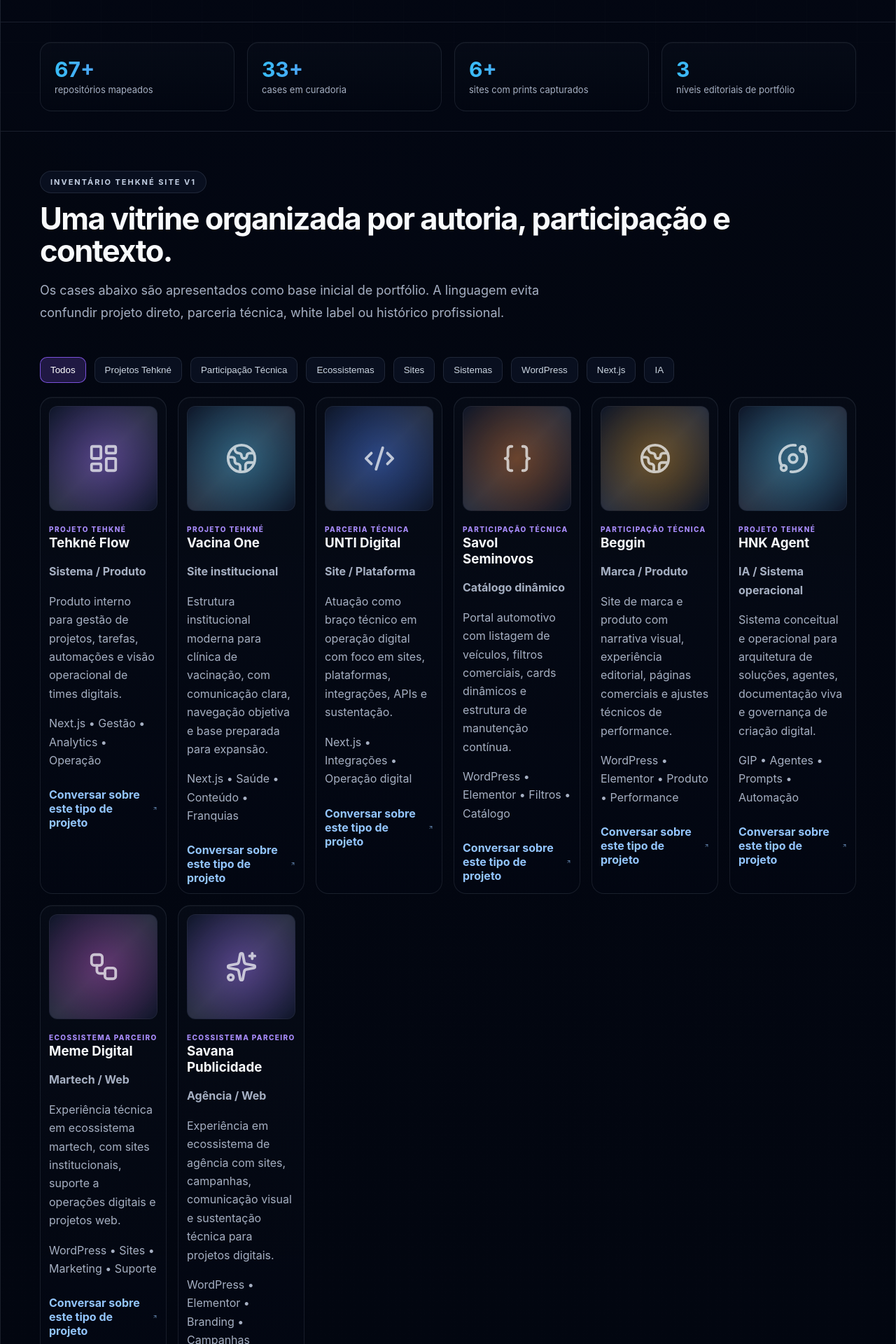
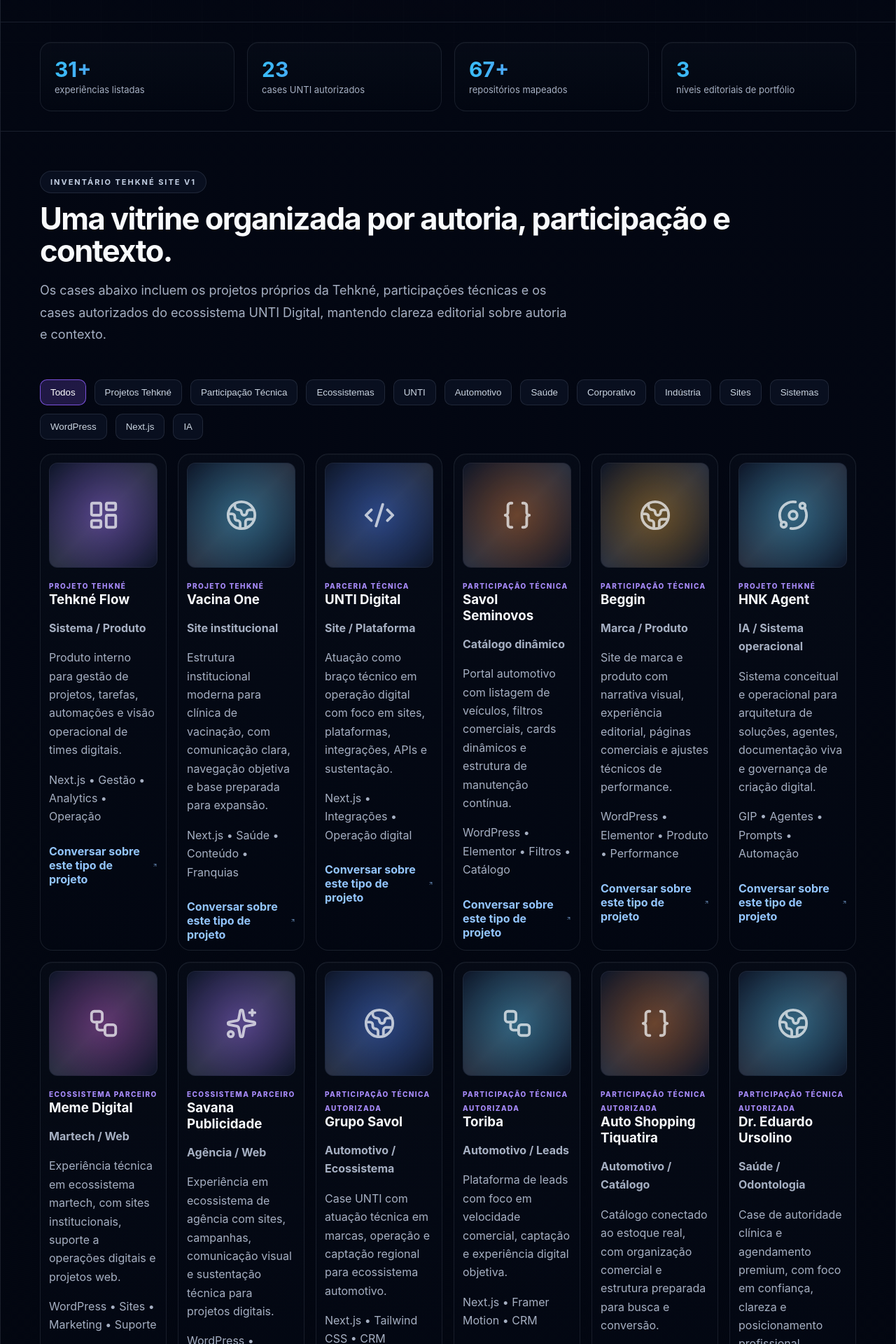
Before and after one commit to Tehkne-Solutions/tehkne-site, a Next.js app: page /portfolio in a window 1280 px wide. Shown: the part 660-2580 px from the top of the page at 70% size. Built offline with nearby package versions, Linux system fonts and the light colour scheme.

Commit message:
feat: include authorized UNTI cases in portfolio

```diff
--- a/app/portfolio/page.tsx
+++ b/app/portfolio/page.tsx
@@ -80,20 +80,250 @@
     tone: 'violet',
     icon: Sparkles,
     status: 'Histórico profissional'
+  },
+  {
+    title: 'Grupo Savol',
+    type: 'Participação técnica autorizada',
+    category: 'Automotivo / Ecossistema',
+    stack: 'Next.js • Tailwind CSS • CRM',
+    text: 'Case UNTI com atuação técnica em marcas, operação e captação regional para ecossistema automotivo.',
+    tone: 'blue',
+    icon: Globe2,
+    status: 'Ecossistema UNTI'
+  },
+  {
+    title: 'Toriba',
+    type: 'Participação técnica autorizada',
+    category: 'Automotivo / Leads',
+    stack: 'Next.js • Framer Motion • CRM',
+    text: 'Plataforma de leads com foco em velocidade comercial, captação e experiência digital objetiva.',
+    tone: 'cyan',
+    icon: Workflow,
+    status: 'Ecossistema UNTI'
+  },
+  {
+    title: 'Auto Shopping Tiquatira',
+    type: 'Participação técnica autorizada',
+    category: 'Automotivo / Catálogo',
+    stack: 'API • Catálogo web • SEO',
+    text: 'Catálogo conectado ao estoque real, com organização comercial e estrutura preparada para busca e conversão.',
+    tone: 'orange',
+    icon: Braces,
+    status: 'Ecossistema UNTI'
+  },
+  {
+    title: 'Dr. Eduardo Ursolino',
+    type: 'Participação técnica autorizada',
+    category: 'Saúde / Odontologia',
+    stack: 'Next.js • SEO • Framer Motion',
+    text: 'Case de autoridade clínica e agendamento premium, com foco em confiança, clareza e posicionamento profissional.',
+    tone: 'cyan',
+    icon: Globe2,
+    status: 'Ecossistema UNTI'
+  },
+  {
+    title: 'Dr. Alessandro Linder',
+    type: 'Participação técnica autorizada',
+    category: 'Saúde / Estética',
+    stack: 'Next.js • SEO local • UX',
+    text: 'Experiência digital para saúde e estética, com foco em confiança clínica e geração de consultas qualificadas.',
+    tone: 'violet',
+    icon: Sparkles,
+    status: 'Ecossistema UNTI'
+  },
+  {
+    title: 'Uroclínica de Joinville',
+    type: 'Participação técnica autorizada',
+    category: 'Saúde / Clínica especializada',
+    stack: 'Next.js • Tailwind CSS • SEO local',
+    text: 'Clareza institucional, contato qualificado e navegação objetiva para clínica especializada.',
+    tone: 'blue',
+    icon: Globe2,
+    status: 'Ecossistema UNTI'
+  },
+  {
+    title: 'Hospital Thereza Mussi',
+    type: 'Participação técnica autorizada',
+    category: 'Saúde / Hospital',
+    stack: 'Next.js • Conteúdo • SEO local',
+    text: 'Organização de serviços e confiança digital para instituição hospitalar, com base de conteúdo escalável.',
+    tone: 'cyan',
+    icon: Globe2,
+    status: 'Ecossistema UNTI'
+  },
+  {
+    title: 'Human Clinic',
+    type: 'Participação técnica autorizada',
+    category: 'Saúde / Clínica premium',
+    stack: 'Next.js • UX premium • Tailwind CSS',
+    text: 'Refinamento visual e fluxo de contato mais objetivo para experiência clínica premium.',
+    tone: 'violet',
+    icon: Sparkles,
+    status: 'Ecossistema UNTI'
+  },
+  {
+    title: 'Dra. Isabel Borelli',
+    type: 'Participação técnica autorizada',
+    category: 'Saúde / Estética',
+    stack: 'Next.js • SEO local • UX',
+    text: 'Posicionamento profissional, proximidade e jornada de contato clara para marca médica pessoal.',
+    tone: 'pink',
+    icon: Globe2,
+    status: 'Ecossistema UNTI'
+  },
+  {
+    title: 'Dra. Gionvana Bombonatto',
+    type: 'Participação técnica autorizada',
+    category: 'Saúde / Estética',
+    stack: 'Next.js • UX premium • SEO local',
+    text: 'Autoridade médica com experiência premium, visual refinado e arquitetura voltada para conversão.',
+    tone: 'violet',
+    icon: Sparkles,
+    status: 'Ecossistema UNTI'
+  },
+  {
+    title: 'Dr. Thiago Azuaga',
+    type: 'Participação técnica autorizada',
+    category: 'Saúde especializada',
+    stack: 'Next.js • Tailwind CSS • SEO local',
+    text: 'Confiança e jornada de contato enxuta para atuação médica especializada.',
+    tone: 'blue',
+    icon: Globe2,
+    status: 'Ecossistema UNTI'
+  },
+  {
+    title: 'Grupo ALJR',
+    type: 'Participação técnica autorizada',
+    category: 'Corporativo / Grupo empresarial',
+    stack: 'Next.js • SEO • UX B2B',
+    text: 'Marca corporativa e relacionamento comercial com foco em clareza institucional e presença B2B.',
+    tone: 'violet',
+    icon: LayoutDashboard,
+    status: 'Ecossistema UNTI'
+  },
+  {
+    title: 'Conect 7G',
+    type: 'Participação técnica autorizada',
+    category: 'Tecnologia & Serviços',
+    stack: 'Next.js • Performance web • Tailwind CSS',
+    text: 'Autoridade técnica e geração de demanda para empresa de tecnologia e serviços.',
+    tone: 'cyan',
+    icon: Code2,
+    status: 'Ecossistema UNTI'
+  },
+  {
+    title: 'Landing Page Conect 7G',
+    type: 'Participação técnica autorizada',
+    category: 'Landing page / CRO',
+    stack: 'Next.js • Framer Motion • CRO',
+    text: 'Landing page com foco em captação de leads, resposta rápida e comunicação objetiva.',
+    tone: 'cyan',
+    icon: Workflow,
+    status: 'Ecossistema UNTI'
+  },
+  {
+    title: 'Clube Recreativo de Sumaré',
+    type: 'Participação técnica autorizada',
+    category: 'Institucional & Serviços',
+    stack: 'Next.js • Conteúdo • Performance web',
+    text: 'Agenda, serviços e relacionamento institucional organizados em uma experiência digital clara.',
+    tone: 'blue',
+    icon: Globe2,
+    status: 'Ecossistema UNTI'
+  },
+  {
+    title: 'Odete Design',
+    type: 'Participação técnica autorizada',
+    category: 'Marca criativa',
+    stack: 'Next.js • UX premium • SEO',
+    text: 'Posicionamento premium e percepção de valor para marca criativa com presença digital refinada.',
+    tone: 'pink',
+    icon: Sparkles,
+    status: 'Ecossistema UNTI'
+  },
+  {
+    title: 'Renata Pimentel',
+    type: 'Participação técnica autorizada',
+    category: 'Marca pessoal',
+    stack: 'Next.js • SEO local • UX',
+    text: 'Autoridade, oferta e proximidade em uma presença digital orientada a contato qualificado.',
+    tone: 'violet',
+    icon: Sparkles,
+    status: 'Ecossistema UNTI'
+  },
+  {
+    title: 'Plataforma Wiki das Celebridades',
+    type: 'Participação técnica autorizada',
+    category: 'Plataforma web / Conteúdo',
+    stack: 'Next.js • SEO técnico • Conteúdo',
+    text: 'Estrutura editorial, navegação e escala para plataforma web orientada a conteúdo.',
+    tone: 'blue',
+    icon: LayoutDashboard,
+    status: 'Ecossistema UNTI'
+  },
+  {
+    title: 'Nerd ao Máximo',
+    type: 'Participação técnica autorizada',
+    category: 'Mídia & Conteúdo',
+    stack: 'Next.js • Conteúdo • Performance web',
+    text: 'Comunidade, conteúdo e experiência editorial para ecossistema de mídia digital.',
+    tone: 'cyan',
+    icon: Globe2,
+    status: 'Ecossistema UNTI'
+  },
+  {
+    title: 'Catálogo Grupo Niks',
+    type: 'Participação técnica autorizada',
+    category: 'Indústria / Catálogo digital',
+    stack: 'Next.js • Catálogo digital • Tailwind CSS',
+    text: 'Organização comercial da oferta em catálogo digital estruturado para apresentação e venda.',
+    tone: 'orange',
+    icon: Braces,
+    status: 'Ecossistema UNTI'
+  },
+  {
+    title: 'E-commerce Onile Alimentos',
+    type: 'Participação técnica autorizada',
+    category: 'E-commerce',
+    stack: 'Next.js • E-commerce • UX',
+    text: 'Jornada de compra mais clara para operação de alimentos, com foco em navegação e conversão.',
+    tone: 'amber',
+    icon: Workflow,
+    status: 'Ecossistema UNTI'
+  },
+  {
+    title: 'SWebsite SuporteShop',
+    type: 'Participação técnica autorizada',
+    category: 'E-commerce & Suporte',
+    stack: 'Next.js • SEO técnico • UX',
+    text: 'Serviços e operação de suporte digital organizados em presença web comercial.',
+    tone: 'orange',
+    icon: Globe2,
+    status: 'Ecossistema UNTI'
+  },
+  {
+    title: 'SOS Pistolas',
+    type: 'Participação técnica autorizada',
+    category: 'Indústria & Varejo',
+    stack: 'Next.js • SEO local • Performance web',
+    text: 'Nicho técnico com clareza comercial, arquitetura de conteúdo e navegação objetiva.',
+    tone: 'amber',
+    icon: Braces,
+    status: 'Ecossistema UNTI'
   }
 ];
 
-const filters = ['Todos', 'Projetos Tehkné', 'Participação Técnica', 'Ecossistemas', 'Sites', 'Sistemas', 'WordPress', 'Next.js', 'IA'];
+const filters = ['Todos', 'Projetos Tehkné', 'Participação Técnica', 'Ecossistemas', 'UNTI', 'Automotivo', 'Saúde', 'Corporativo', 'Indústria', 'Sites', 'Sistemas', 'WordPress', 'Next.js', 'IA'];
 const stats = [
+  ['31+', 'experiências listadas'],
+  ['23', 'cases UNTI autorizados'],
   ['67+', 'repositórios mapeados'],
-  ['33+', 'cases em curadoria'],
-  ['6+', 'sites com prints capturados'],
   ['3', 'níveis editoriais de portfólio']
 ];
 
 export const metadata = {
   title: 'Portfólio | Tehkné Solutions',
-  description: 'Projetos Tehkné, participação técnica e ecossistemas digitais onde atuamos com arquitetura, desenvolvimento, WordPress, Next.js, IA e sustentação.'
+  description: 'Projetos Tehkné, participação técnica autorizada e ecossistemas digitais onde atuamos com arquitetura, desenvolvimento, WordPress, Next.js, IA e sustentação.'
 };
 
 export default function PortfolioPage() {
@@ -119,7 +349,7 @@
         <div className="section-heading">
           <span className="eyebrow">Portfólio e experiências</span>
           <h1>Projetos, produtos e ecossistemas digitais com participação técnica real.</h1>
-          <p>A curadoria da Tehkné separa projetos próprios, participação técnica e experiências em ecossistemas parceiros para apresentar o portfólio com clareza, responsabilidade e lastro técnico.</p>
+          <p>A curadoria da Tehkné separa projetos próprios, participação técnica autorizada e experiências em ecossistemas parceiros para apresentar o portfólio com clareza, responsabilidade e lastro técnico.</p>
           <div className="hero-actions">
             <a className="btn btn-primary coin" href="/#contato">Solicitar diagnóstico <ArrowUpRight size={16} /></a>
             <a className="btn btn-secondary" href="#cases">Ver cases <ArrowUpRight size={16} /></a>
@@ -136,7 +366,7 @@
           <div>
             <span className="eyebrow">Inventário Tehkné Site v1</span>
             <h2>Uma vitrine organizada por autoria, participação e contexto.</h2>
-            <p>Os cases abaixo são apresentados como base inicial de portfólio. A linguagem evita confundir projeto direto, parceria técnica, white label ou histórico profissional.</p>
+            <p>Os cases abaixo incluem os projetos próprios da Tehkné, participações técnicas e os cases autorizados do ecossistema UNTI Digital, mantendo clareza editorial sobre autoria e contexto.</p>
           </div>
         </div>
         <div className="filters" aria-label="Filtros de portfólio">
@@ -164,9 +394,9 @@
         <div className="os-panel">
           <span className="eyebrow">Regra editorial</span>
           <h2>Portfólio com narrativa segura e profissional.</h2>
-          <p>A Tehkné trata experiência acumulada como capital técnico institucional, mas separa claramente projetos próprios, participação técnica e ecossistemas onde houve atuação.</p>
+          <p>A Tehkné trata experiência acumulada como capital técnico institucional, mas separa claramente projetos próprios, participação técnica autorizada e ecossistemas onde houve atuação.</p>
           <div className="os-features">
-            {['Projetos Tehkné', 'Participação técnica', 'Ecossistemas parceiros', 'Laboratórios internos', 'Produtos próprios', 'Cases em curadoria'].map((item) => <span key={item}>{item}</span>)}
+            {['Projetos Tehkné', 'Participação técnica autorizada', 'Ecossistemas parceiros', 'Cases UNTI', 'Laboratórios internos', 'Produtos próprios'].map((item) => <span key={item}>{item}</span>)}
           </div>
         </div>
         <div className="stack-cloud">
```
